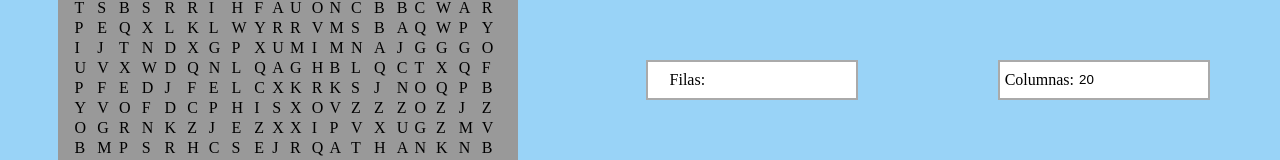
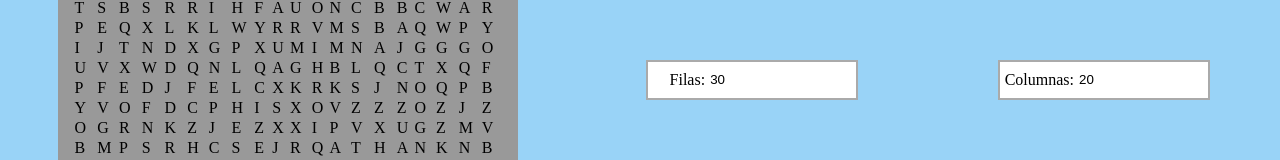
Before and after one commit to MoralesMortales/letters_soup, a Vue app: page / in a window 1280 px wide. Shown: the part 256-416 px from the top of the page. Built offline with nearby package versions, Linux system fonts and the light colour scheme; what quasar would draw is missing.

Commit message:
aaaaaaaaaaaaa

```diff
--- a/src/components/MainWindow.vue
+++ b/src/components/MainWindow.vue
@@ -108,7 +108,7 @@ generarSopa();
 				<div id="middle">
 					<div class="buttom" id="rows">
 						<label for="">Filas: </label>
-						<input type="number" v-model.number="rows" @change="generateMatrix" />
+						<input type="number" v-model.number="filas" @input="generarSopa" min="1" />
 					</div>
 					<div class="buttom" id="cols">
 						<label for="">Columnas: </label>
```
